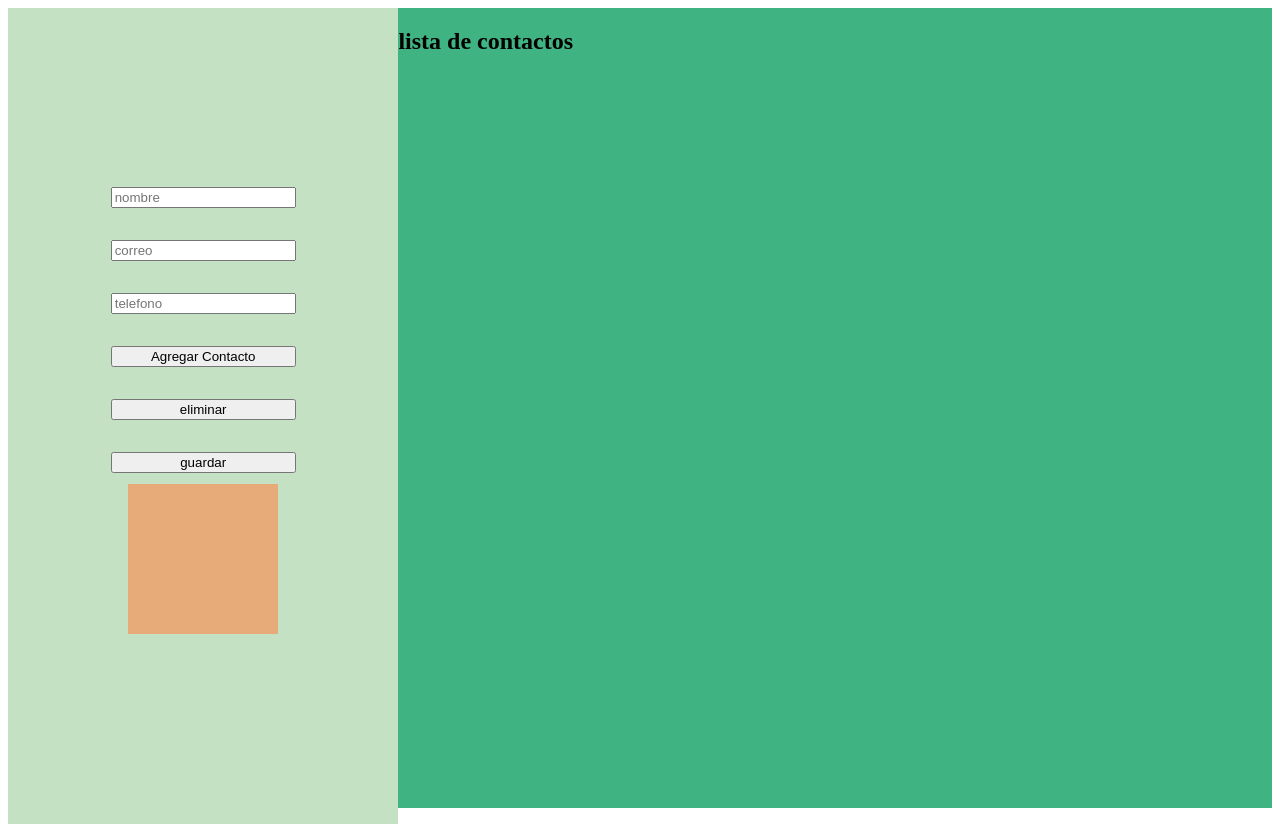
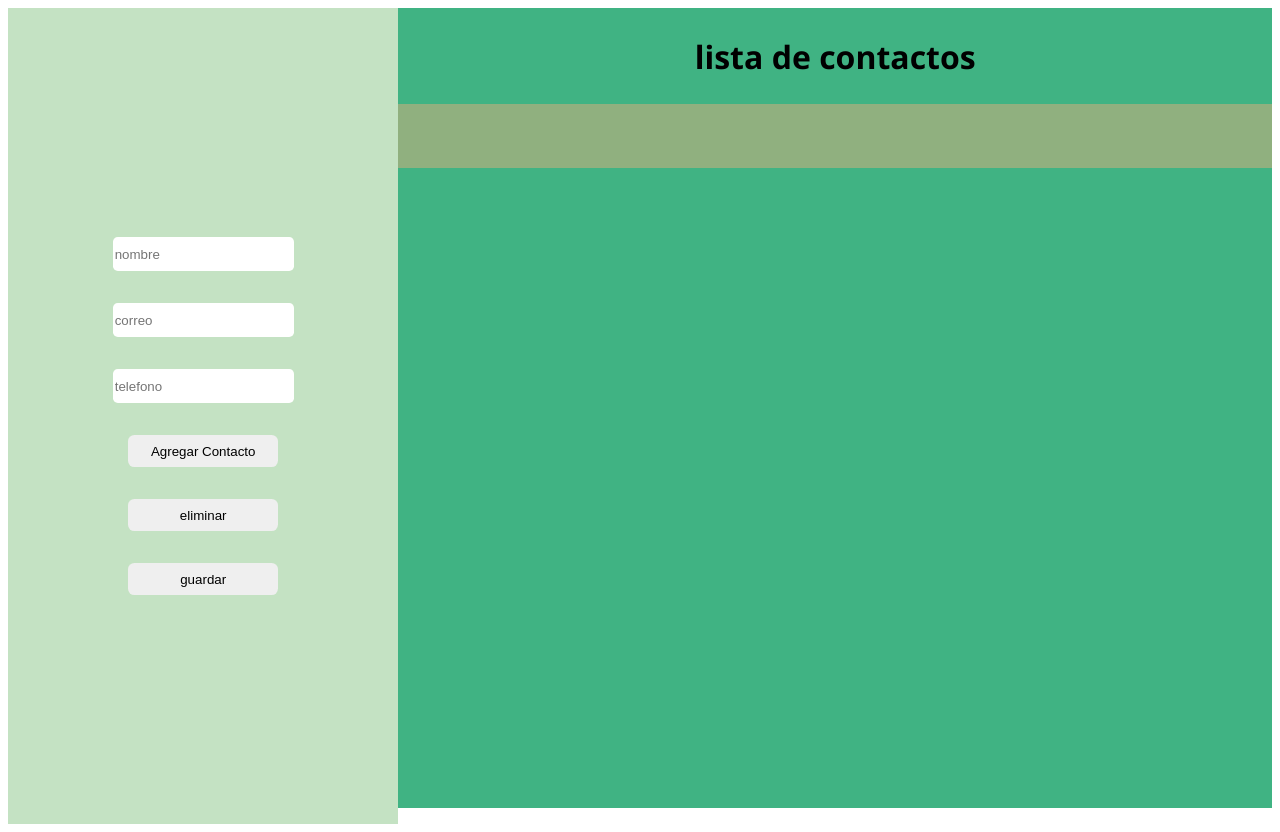
Before and after one commit to Arm4nd7/generador-contactos-PuArWe-6, a website: page src/index.html in a window 1280 px wide. Drawn offline with Linux system fonts and the light colour scheme.

Commit message:
dando estilos

```diff
--- a/src/index.html
+++ b/src/index.html
@@ -23,7 +23,6 @@
             <button id="eliminar" type="button">eliminar</button>
             <button id="guardar" type="button">guardar</button>
         </form>
-        <div id="mensaje-error"></div>
     </aside>
     <section>
         <h2>lista de contactos</h2>
--- a/src/styles.css
+++ b/src/styles.css
@@ -1,17 +1,32 @@
 body{
     display: flex;
+    font-family: 'Segoe UI', Tahoma, Geneva, Verdana, sans-serif;
 }
 #contact-form{
     display: flex;
     flex-direction: column;
+    align-items: center;
     gap: 2rem;
 }
-#mensaje-error{
-    margin: 0.7rem;
+
+#contact-form>input{
+    border-radius: 0.3rem;
+    height: 2rem;
+    border: 0 solid;
+}
+
+#contact-form>button{
+    border-radius: 0.4rem;
+    height: 2rem;
     width: 150px;
-    height: 150px;
-    background-color: #e7ab7a;
+    border: 0 solid;
 }
+
+section>h2{
+    text-align: center;
+    font-size: 200%;
+}
+
 aside{
     display: flex;
     align-items: center;
@@ -28,6 +43,22 @@ section{
     background-color: #40b383;
 
 }
+#lista-contactos{
+background-color: #e7ab7a7a;
+padding: 2rem;
+}
+
+#lista-contactos>button{
+    border-radius: 0.4rem;
+    border: 0 solid;
+}
+.info-contacto{
+    letter-spacing: 2px;
+    padding: 1rem 0;
+
+}
+
+
 .edit-button{
     width: 50px;
     height: 50px;
```
